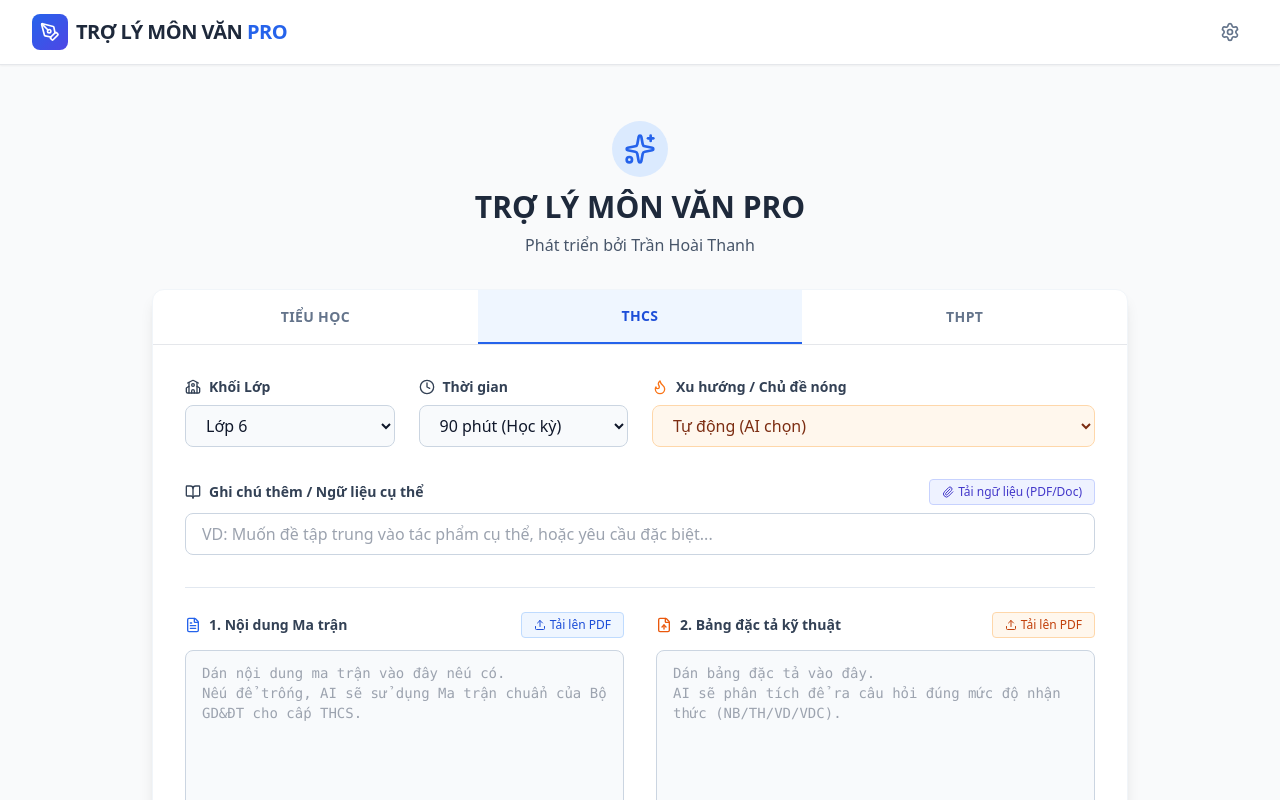
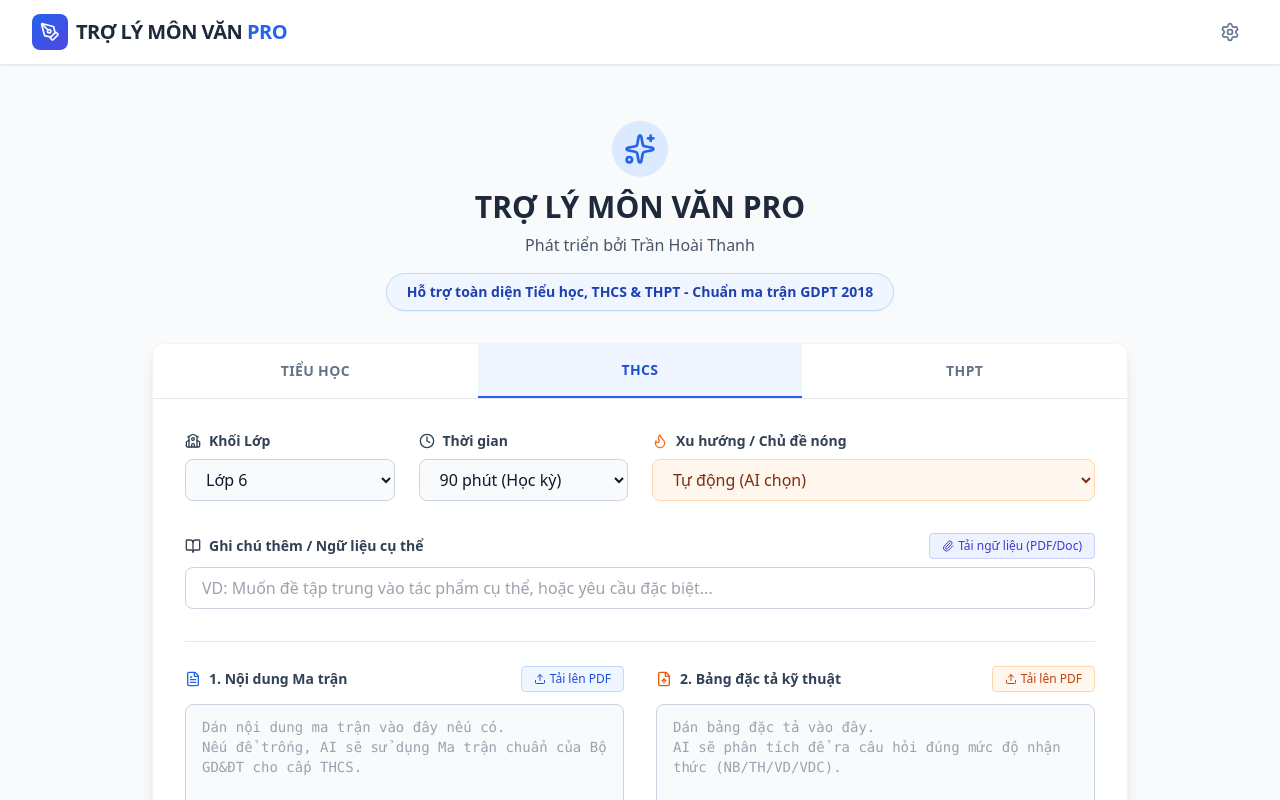
Before and after one commit to hoaithanhsp/trolymonvan, a React (Vite) app: page / in a window 1280 px wide. Shown: the top 800 px of the page. Built offline with nearby package versions, Linux system fonts and the light colour scheme.

Commit message:
Refactor ExamForm layout and button styles

```diff
--- a/components/ExamForm.tsx
+++ b/components/ExamForm.tsx
@@ -116,7 +116,10 @@ const ExamForm: React.FC<ExamFormProps> = ({ onSubmit, isGenerating }) => {
           </div>
         </div>
         <h1 className="text-3xl font-bold text-slate-800 mb-2">TRỢ LÝ MÔN VĂN PRO</h1>
-        <p className="text-slate-600">Phát triển bởi Trần Hoài Thanh</p>
+        <p className="text-slate-600 mb-4">Phát triển bởi Trần Hoài Thanh</p>
+        <div className="inline-flex items-center gap-2 bg-blue-50 border border-blue-200 rounded-full px-5 py-2 shadow-sm">
+          <span className="text-blue-800 font-bold text-sm">Hỗ trợ toàn diện Tiểu học, THCS & THPT - Chuẩn ma trận GDPT 2018</span>
+        </div>
       </div>
 
       <div className="bg-white rounded-xl shadow-lg border border-slate-100 overflow-hidden">
@@ -128,8 +131,8 @@ const ExamForm: React.FC<ExamFormProps> = ({ onSubmit, isGenerating }) => {
               type="button"
               onClick={() => !isGenerating && setLevel(lvl)}
               className={`flex-1 py-4 text-sm font-bold uppercase tracking-wide transition-colors ${level === lvl
-                  ? 'bg-blue-50 text-blue-700 border-b-2 border-blue-600'
-                  : 'text-slate-500 hover:text-slate-700 hover:bg-gray-50'
+                ? 'bg-blue-50 text-blue-700 border-b-2 border-blue-600'
+                : 'text-slate-500 hover:text-slate-700 hover:bg-gray-50'
                 } ${isGenerating ? 'opacity-50 cursor-not-allowed' : ''}`}
             >
               {lvl}
@@ -294,8 +297,8 @@ const ExamForm: React.FC<ExamFormProps> = ({ onSubmit, isGenerating }) => {
               type="submit"
               disabled={isGenerating}
               className={`w-full py-4 rounded-xl font-bold text-white shadow-lg transition-all transform hover:-translate-y-1 ${isGenerating
-                  ? 'bg-slate-400 cursor-not-allowed'
-                  : 'bg-gradient-to-r from-blue-600 to-indigo-600 hover:from-blue-700 hover:to-indigo-700 shadow-blue-500/30'
+                ? 'bg-slate-400 cursor-not-allowed'
+                : 'bg-gradient-to-r from-blue-600 to-indigo-600 hover:from-blue-700 hover:to-indigo-700 shadow-blue-500/30'
                 }`}
             >
               {isGenerating ? (
```
